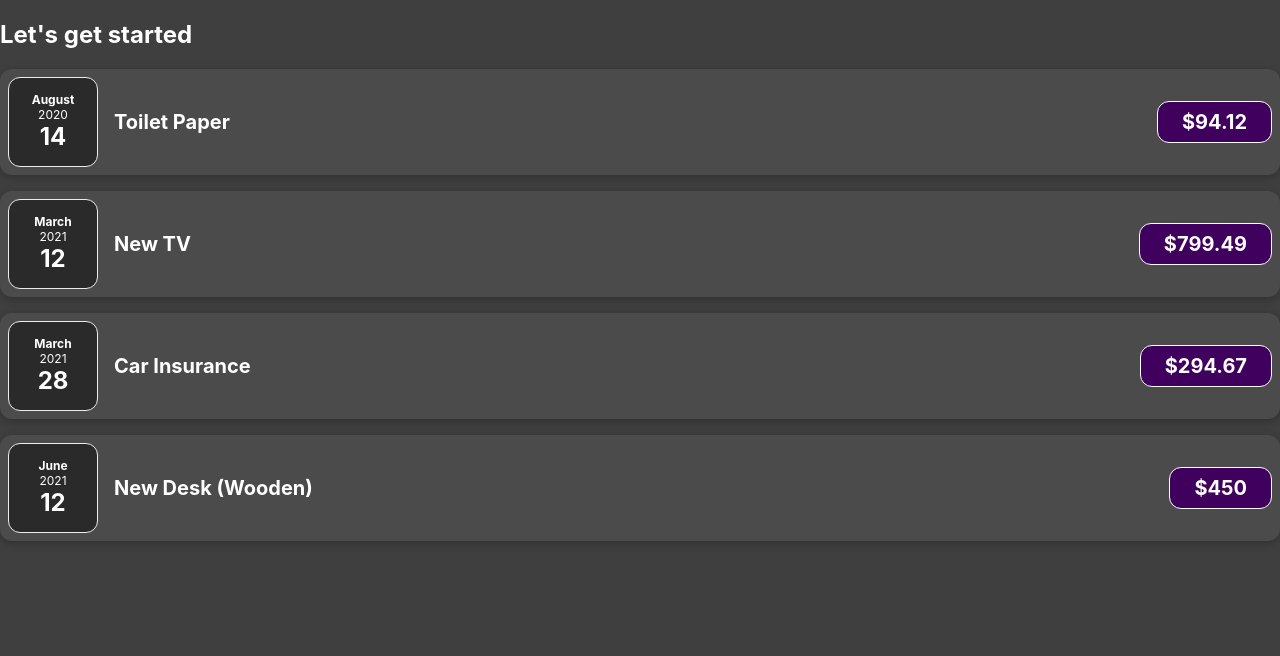
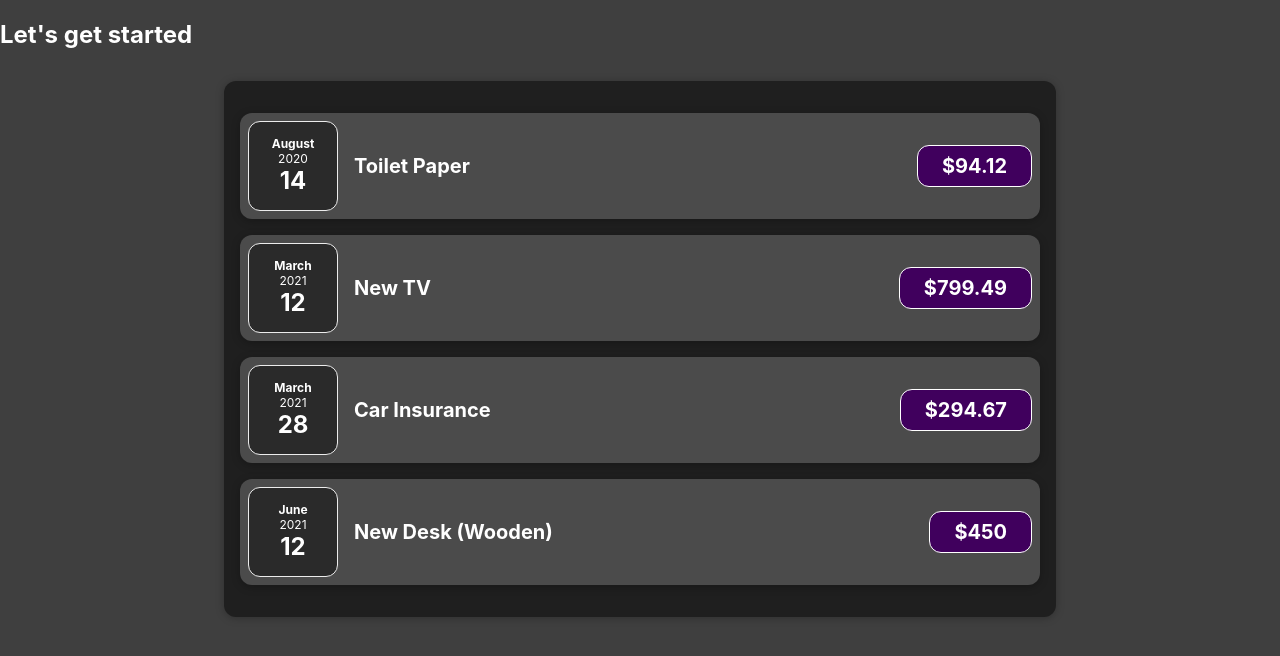
Before and after one commit to imsauravk/react-demo, a React (Create React App) app: page / in a window 1280 px wide. Shown: the top 656 px of the page. Built offline with nearby package versions, Linux system fonts and the light colour scheme.

Commit message:
26-01-23 Assignment 1 Completed

```diff
--- a/src/App.js
+++ b/src/App.js
@@ -1,4 +1,4 @@
-import ExpenseItem from "./components/ExpenseItem";
+import Expenses from "./components/Expenses";
 
 function App() {
   const expenses = [
@@ -26,26 +26,7 @@ function App() {
   return (
     <div>
       <h2>Let's get started</h2>
-      <ExpenseItem
-        title={expenses[0].title}
-        amount={expenses[0].amount}
-        date={expenses[0].date}
-      />
-      <ExpenseItem
-        title={expenses[1].title}
-        amount={expenses[1].amount}
-        date={expenses[1].date}
-      />
-      <ExpenseItem
-        title={expenses[2].title}
-        amount={expenses[2].amount}
-        date={expenses[2].date}
-      />
-      <ExpenseItem
-        title={expenses[3].title}
-        amount={expenses[3].amount}
-        date={expenses[3].date}
-      />
+      <Expenses items={expenses}/>
     </div>
   );
 }
--- /dev/null
+++ b/src/components/Expenses.css
@@ -0,0 +1,9 @@
+.expenses {
+    padding: 1rem;
+    background-color: rgb(31, 31, 31);
+    margin: 2rem auto;
+    width: 50rem;
+    max-width: 95%;
+    border-radius: 12px;
+    box-shadow: 0 1px 8px rgba(0, 0, 0, 0.25);
+  }
--- /dev/null
+++ b/src/components/Expenses.js
@@ -0,0 +1,31 @@
+import ExpenseItem from "./ExpenseItem";
+import './Expenses.css';
+
+function Expenses(props) {
+  return (
+    <div className="expenses">
+      <ExpenseItem
+        title={props.items[0].title}
+        amount={props.items[0].amount}
+        date={props.items[0].date}
+      />
+      <ExpenseItem
+        title={props.items[1].title}
+        amount={props.items[1].amount}
+        date={props.items[1].date}
+      />
+      <ExpenseItem
+        title={props.items[2].title}
+        amount={props.items[2].amount}
+        date={props.items[2].date}
+      />
+      <ExpenseItem
+        title={props.items[3].title}
+        amount={props.items[3].amount}
+        date={props.items[3].date}
+      />
+    </div>
+  );
+}
+
+export default Expenses;
```
